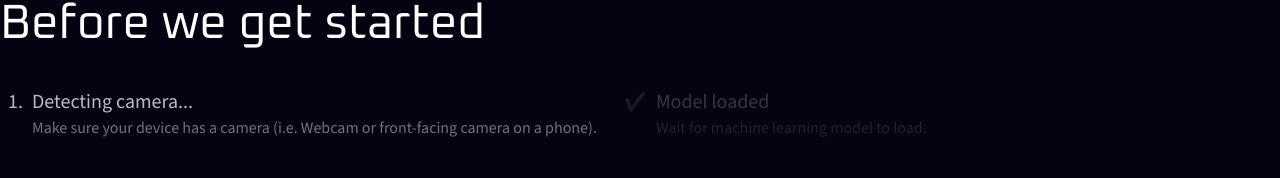
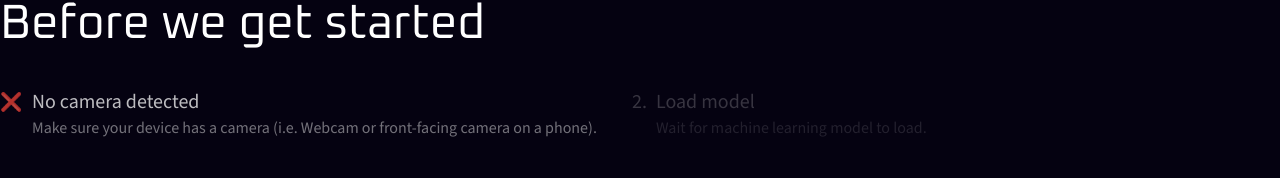
Before and after one commit to anttiromppanen/sign-language-teacher, a Next.js app: page /training in a window 1280 px wide. Shown: the part 104-282 px from the top of the page. Built offline with nearby package versions, Linux system fonts and the light colour scheme.

Commit message:
update InitialLoadOverlay

```diff
--- a/src/app/training/InitialLoadOverlay.tsx
+++ b/src/app/training/InitialLoadOverlay.tsx
@@ -12,7 +12,7 @@ interface LoadingComponentProps {
 	text: string;
 	index: number;
 	active: boolean;
-	success: boolean | undefined;
+	success: boolean | null;
 }
 
 function LoadingComponent({
@@ -31,7 +31,7 @@ function LoadingComponent({
 			className={`flex relative gap-x-2 ${active && "animate-pulse"} ${!active && "opacity-20"} ${success === false && "animate-none"}`}
 		>
 			<p className="font-oxanium absolute -left-6 top-0 text-xl">
-				{success === undefined ? (
+				{success === null ? (
 					<span>{index}.</span>
 				) : (
 					<span className="-ml-2 text-lg">{icon}</span>
@@ -39,7 +39,7 @@ function LoadingComponent({
 			</p>
 			<div className="">
 				<h2 className={`text-xl`}>
-					{success === undefined && <span>{heading}</span>}
+					{success === null && <span>{heading}</span>}
 					{success && <span>{successHeading}</span>}
 					{success === false && <span>{failHeading}</span>}
 				</h2>
@@ -49,6 +49,8 @@ function LoadingComponent({
 	);
 }
 
+type StepsType = Record<"camera" | "model", boolean | null>;
+
 function InitialLoadOverlay({
 	handleClick,
 	setHandRecognizerState,
@@ -57,11 +59,25 @@ function InitialLoadOverlay({
 	setHandRecognizerState: Dispatch<SetStateAction<GestureRecognizer | null>>;
 }) {
 	const { isCameraDetected } = useDetectCamera();
-	const [gestureLoadError, setGestureLoadError] = useState("");
 	const [activeStep, setActiveStep] = useState<"camera" | "model" | "finished">(
 		"camera",
 	);
+	const [steps, setSteps] = useState<StepsType>({
+		camera: null,
+		model: null,
+	});
 
+	// Check for camera
+	useEffect(() => {
+		if (isCameraDetected) {
+			setSteps((state) => ({ ...state, camera: true }));
+			setActiveStep("model");
+		} else {
+			setSteps((state) => ({ ...state, camera: false }));
+		}
+	}, [isCameraDetected]);
+
+	// Load hand gesture model if camera found
 	useEffect(() => {
 		if (activeStep === "model") {
 			let gestureModel = null;
@@ -70,23 +86,16 @@ function InitialLoadOverlay({
 					gestureModel = await fetchGestureRecognizer();
 				} catch (error) {
 					console.error(error);
-					setGestureLoadError(
-						error instanceof Error ? error.message : "Unknown error",
-					);
+					setSteps((state) => ({ ...state, model: false }));
 				}
 
 				setHandRecognizerState(gestureModel);
 				setActiveStep("finished");
+				setSteps((state) => ({ ...state, model: true }));
 			})();
 		}
 	}, [activeStep, setHandRecognizerState]);
 
-	useEffect(() => {
-		if (isCameraDetected) {
-			setActiveStep("model");
-		}
-	}, [isCameraDetected]);
-	console.log(isCameraDetected);
 	return (
 		<div className="w-full h-full max-w-[1500px] mx-auto">
 			<div className="mt-10 flex flex-col gap-y-10">
@@ -99,7 +108,7 @@ function InitialLoadOverlay({
 						failHeading="No camera detected"
 						index={1}
 						active={activeStep === "camera"}
-						success={isCameraDetected}
+						success={steps.camera}
 					/>
 
 					<LoadingComponent
@@ -109,7 +118,7 @@ function InitialLoadOverlay({
 						failHeading="Failed to load model"
 						index={2}
 						active={activeStep === "model"}
-						success={gestureLoadError.length === 0}
+						success={steps.model}
 					/>
 				</ol>
 				<button
```
